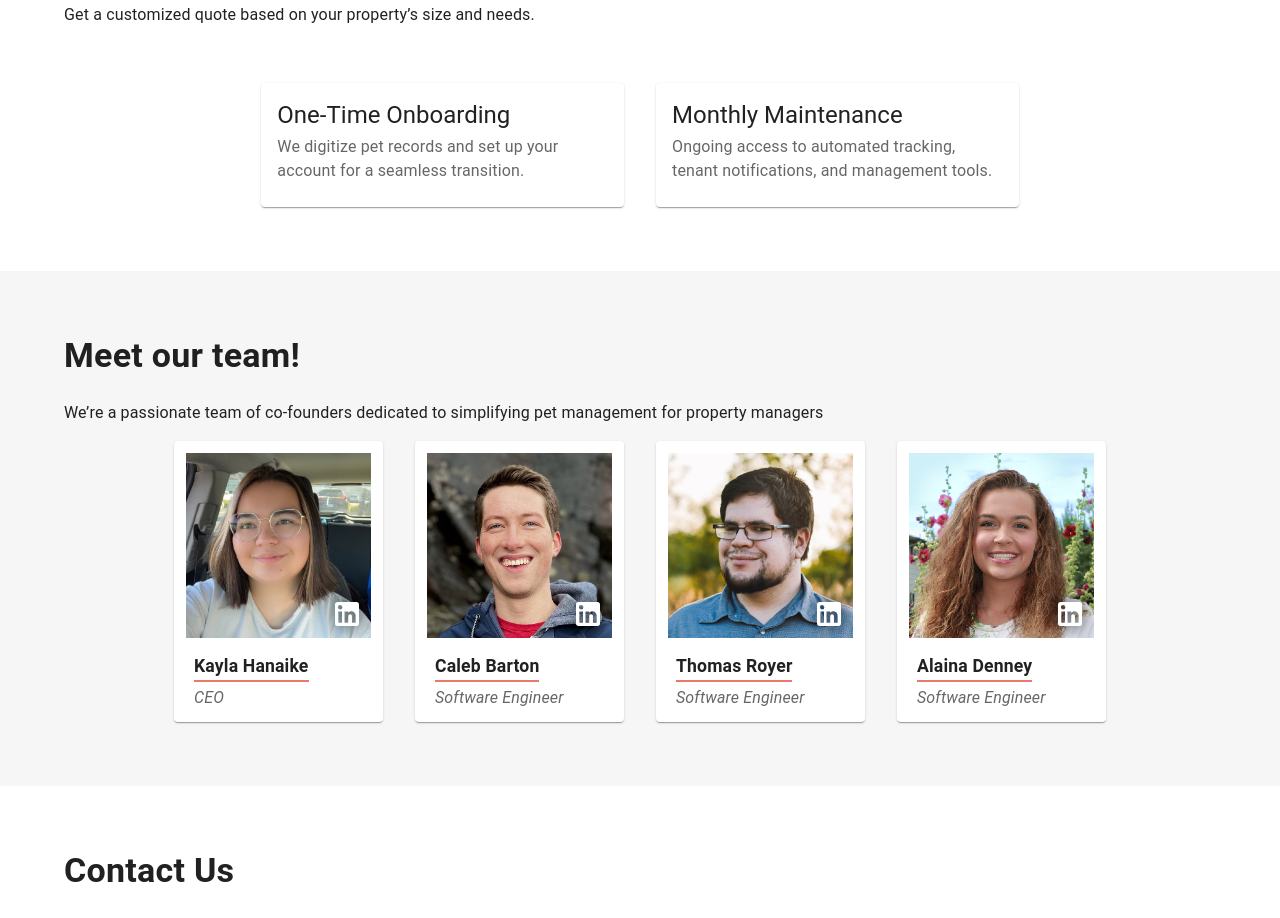
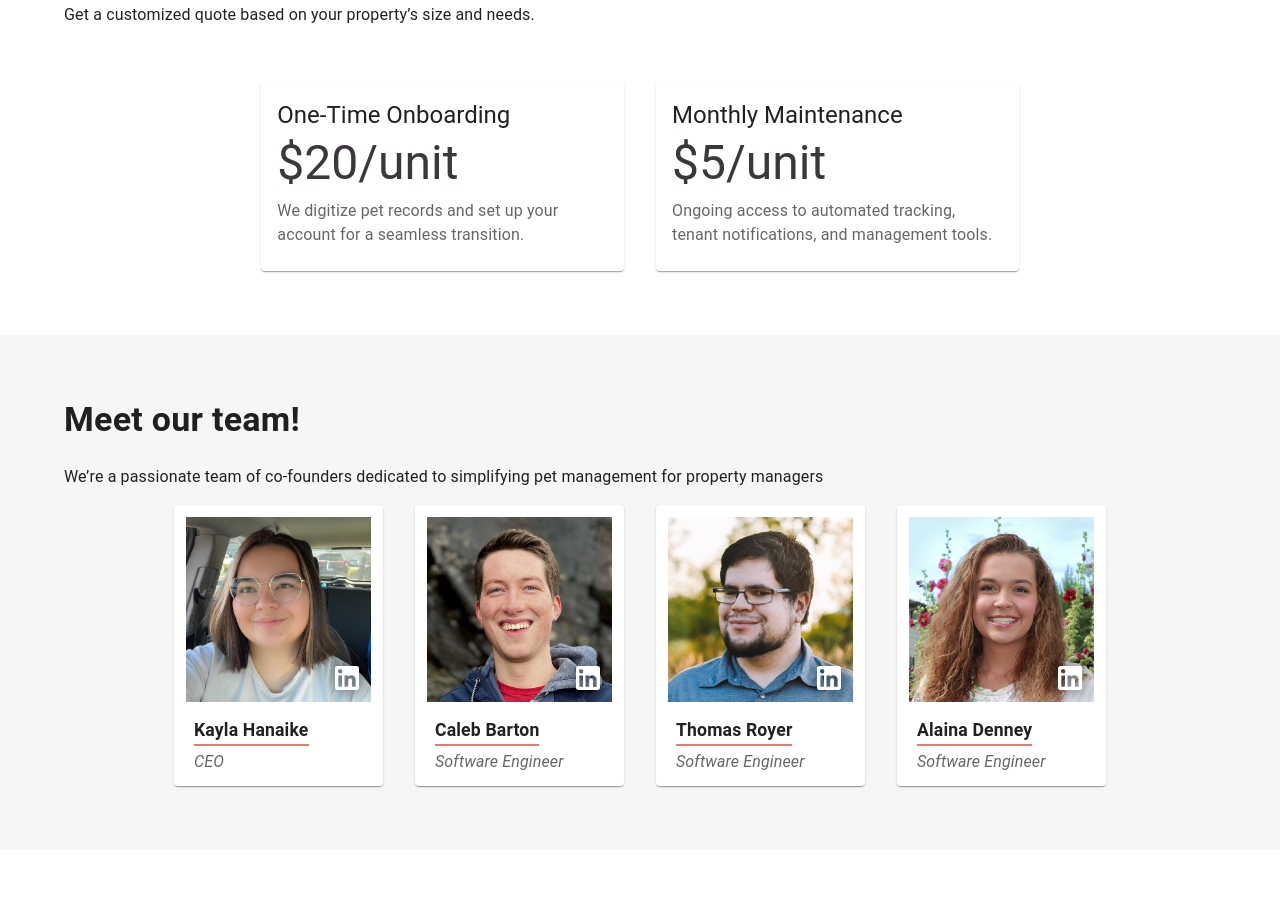
Before and after one commit to Furelic/FurelicSite, a React (Vite) app: page / in a window 1280 px wide. Shown: the part 1600-2518 px from the top of the page. Built offline with nearby package versions, Linux system fonts and the light colour scheme.

Commit message:
List pricing again

```diff
--- a/src/pageSections/pricing.tsx
+++ b/src/pageSections/pricing.tsx
@@ -6,7 +6,7 @@ interface PricingCardInfo {
   description: string;
 }
 
-function PricingCard({ title, description }: PricingCardInfo) {
+function PricingCard({ title, description, price }: PricingCardInfo) {
   return (
     <Card sx={{ height: "100%", display: "flex", flexDirection: "column" }}>
       <CardContent sx={{ flexGrow: 1 }}>
@@ -20,6 +20,9 @@ function PricingCard({ title, description }: PricingCardInfo) {
           }}
         >
           {title}
+        </Typography>
+        <Typography variant="h3" component="p" color="secondary" sx={{ mb: 1 }}>
+          {price}
         </Typography>
         <Typography
           variant="body1"
```
